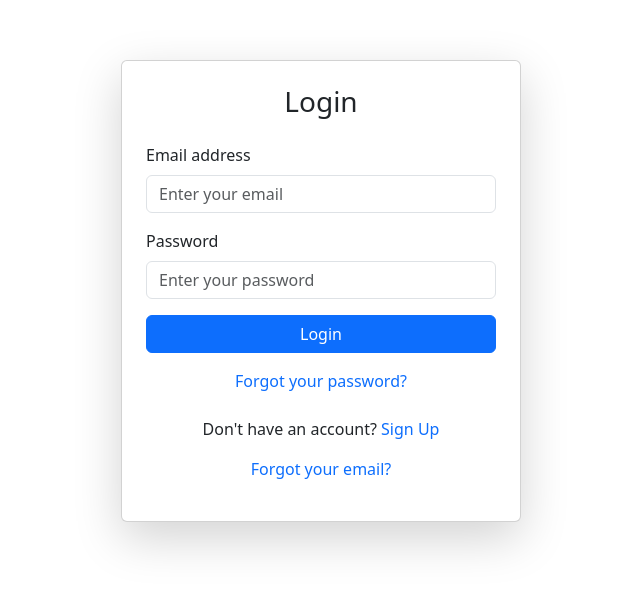
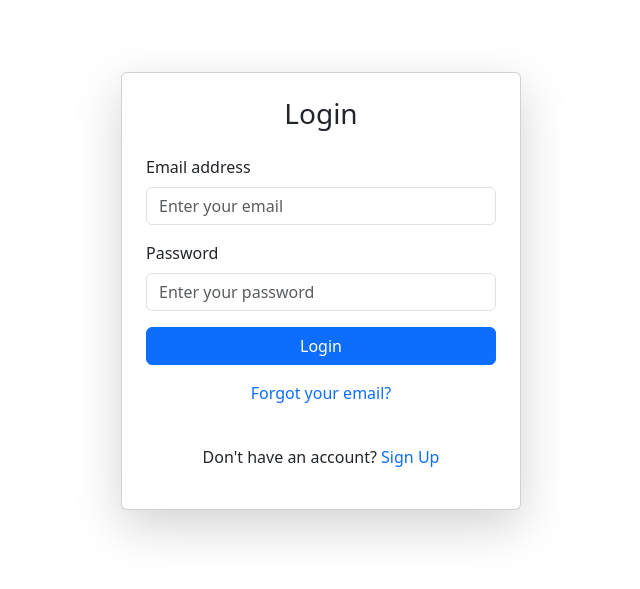
Before and after one commit to vsbrall143/expense-f, a website: page login.html in a window 1280 px wide. Shown: the part 109-698 px from the top of the page, without its empty margins (319-959 px from the left). Drawn offline with nearby package versions, Linux system fonts and the light colour scheme.

Commit message:
Update login.html

```diff
--- a/login.html
+++ b/login.html
@@ -22,11 +22,11 @@
                 <button type="submit" class="btn btn-primary w-100">Login</button>
             </form>
             <div class="text-center mt-3">
-                <a href="#" class="text-decoration-none">Forgot your password?</a>
+              <p><a href="forgot.html" class="text-decoration-none">Forgot your email?</a></p>
             </div>
             <div class="text-center mt-4">
                 <p>Don't have an account? <a href="signup.html" class="text-decoration-none">Sign Up</a></p>
-                <p><a href="forgot.html" class="text-decoration-none">Forgot your email?</a></p>
+
             </div>
         </div>
     </div>
```
